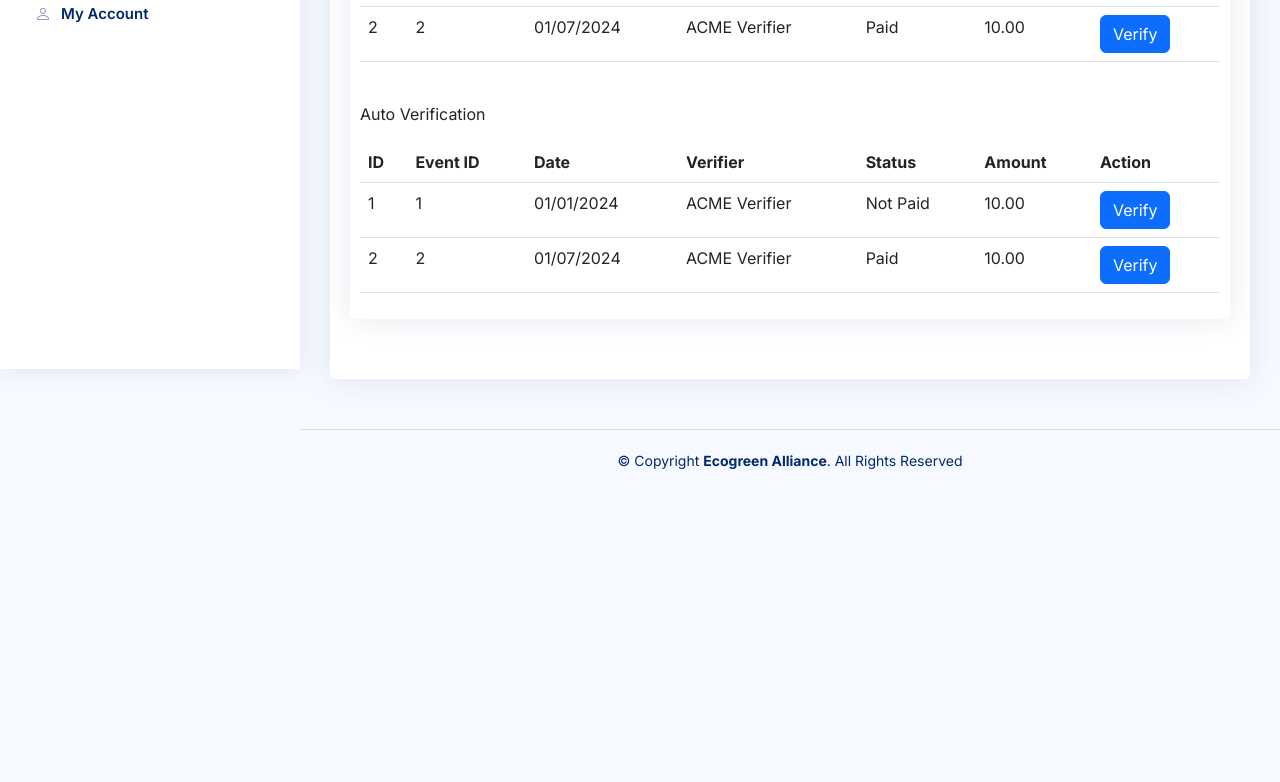
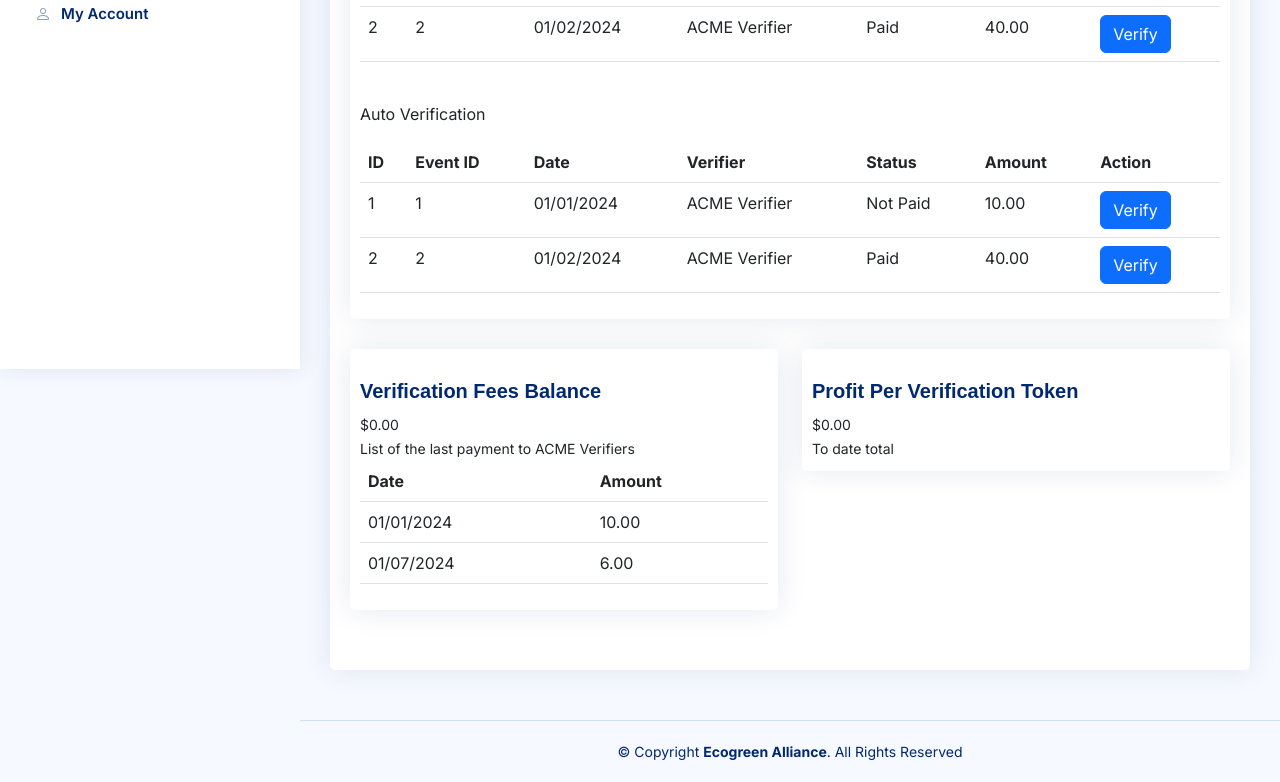
Before and after one commit to EcoRegen-Alliance/DLT-Climate-hackathon-entry, a Next.js app: page /verifier in a window 1280 px wide. Shown: the part 431-1213 px from the top of the page. Before the commit the page ends 922 px from the top, so only its background shows below. Built offline with nearby package versions, Linux system fonts and the light colour scheme.

Commit message:
verification token ui completed

```diff
--- a/components/Verifier.js
+++ b/components/Verifier.js
@@ -14,18 +14,30 @@ function Dashboard() {
     {
       id: 2,
       Eventid: 2,
-      Date: "01/07/2024",
+      Date: "01/02/2024",
       Verifier: "ACME Verifier",
       Status: "Paid",
+      Amount: "40.00",
+      action: "Verify",
+    },
+  ];
+  const Fees = [
+    {
+      id: 1,
+      Date: "01/01/2024",
       Amount: "10.00",
-      action: "Verify",
+    },
+    {
+      id: 2,
+      Date: "01/07/2024",
+      Amount: "6.00",
     },
   ];
   return (
     <>
       <div classNameName="col-12">
         <div className="pagetitle">
-          <h1>Verifier</h1>
+          <h1>Verification Tokens</h1>
           <nav>
             <ol className="breadcrumb">
               <li className="breadcrumb-item">
@@ -41,7 +53,7 @@ function Dashboard() {
             <div className="col-xxl-4 col-xl-12">
               <div className="card info-card customers-card">
                 <div className="card-body">
-                  <h5 className="card-title">Verification Tokens</h5>
+                  <h5 className="card-title">Tokens Verification</h5>
                   <div id="content">
                     <p>You've earned 0.0 tokens from verifying 0 events.</p>
                   </div>
@@ -126,6 +138,61 @@ function Dashboard() {
                       </table>
                     </div>
                   </div>
+                  <section className="section contact">
+                    <div className="row gy-4">
+                      <div className="col-xl-6">
+                        <div className="row">
+                          <div className="col-lg-12">
+                            <div className="col-12">
+                              <div
+                                style={{ padding: "10px" }}
+                                className="info-box card"
+                              >
+                                <h3>Verification Fees Balance</h3>
+                                <p>$0.00</p>
+                                <p>
+                                  List of the last payment to ACME Verifiers
+                                </p>
+                                <table className="table datatable">
+                                  <thead>
+                                    <tr>
+                                      <th scope="col">Date</th>
+
+                                      <th scope="col">Amount</th>
+                                    </tr>
+                                  </thead>
+                                  <tbody>
+                                    {Fees &&
+                                      Fees.length > 0 &&
+                                      Fees.map((token) => (
+                                        <tr key={token.id}>
+                                          <td>{token.Date}</td>
+
+                                          <td>{token.Amount}</td>
+                                        </tr>
+                                      ))}
+                                  </tbody>
+                                </table>
+                              </div>
+                            </div>
+                          </div>
+                        </div>
+                      </div>
+
+                      <div className="col-xl-6">
+                        <div className="col-12">
+                          <div
+                            style={{ padding: "10px" }}
+                            className="info-box card"
+                          >
+                            <h3>Profit Per Verification Token</h3>
+                            <p>$0.00</p>
+                            <p>To date total</p>
+                          </div>
+                        </div>
+                      </div>
+                    </div>
+                  </section>
                 </div>
               </div>
             </div>
```
